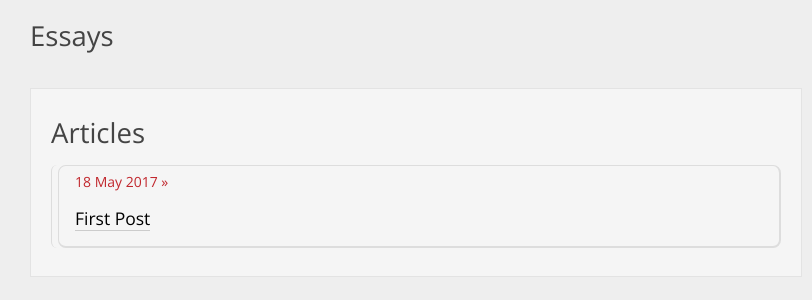
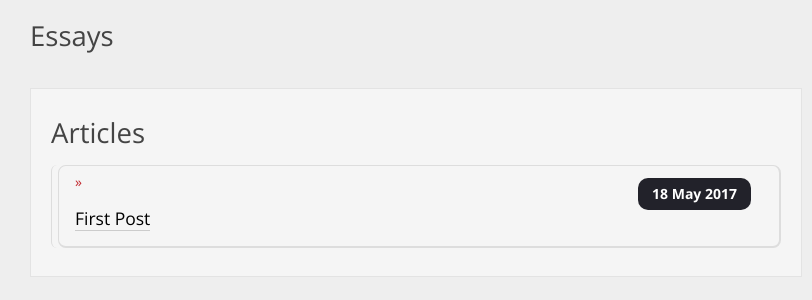
Before and after one commit to mattmacy/mattmacy.github.io, a Jekyll site: the page built from blog/index.html, in a window 1280 px wide. Shown: the top 300 px of the page, without its empty margins (25-837 px from the left). Built offline with Jekyll 4.4.1, drawn with Linux system fonts in a browser that asks for light colours.

Commit message:
Update index.html

```diff
--- a/blog/index.html
+++ b/blog/index.html
@@ -14,7 +14,7 @@ title: Essays
 	<ul class="page-listings">
 
 	  {% for post in site.posts %}
-	    <li><span>{{ post.date | date_to_string }}</span> » <h3><a href="{{ post.url }}" title="{{ post.title }}">{{ post.title }}</a></h3></li>
+	    <li><span class=date>{{ post.date | date_to_string }}</span> » <h3><a href="{{ post.url }}" title="{{ post.title }}">{{ post.title }}</a></h3></li>
 	  {% endfor %}
 	</ul>
 
```
